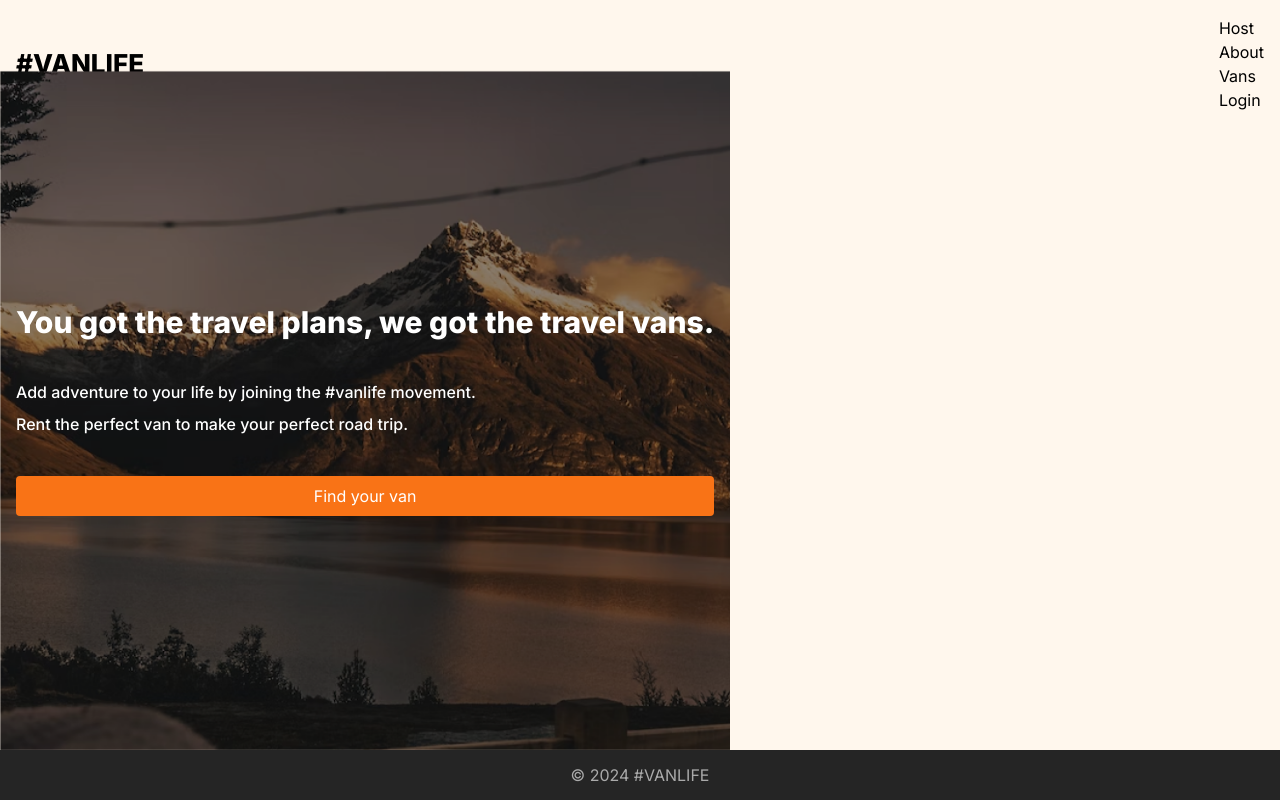
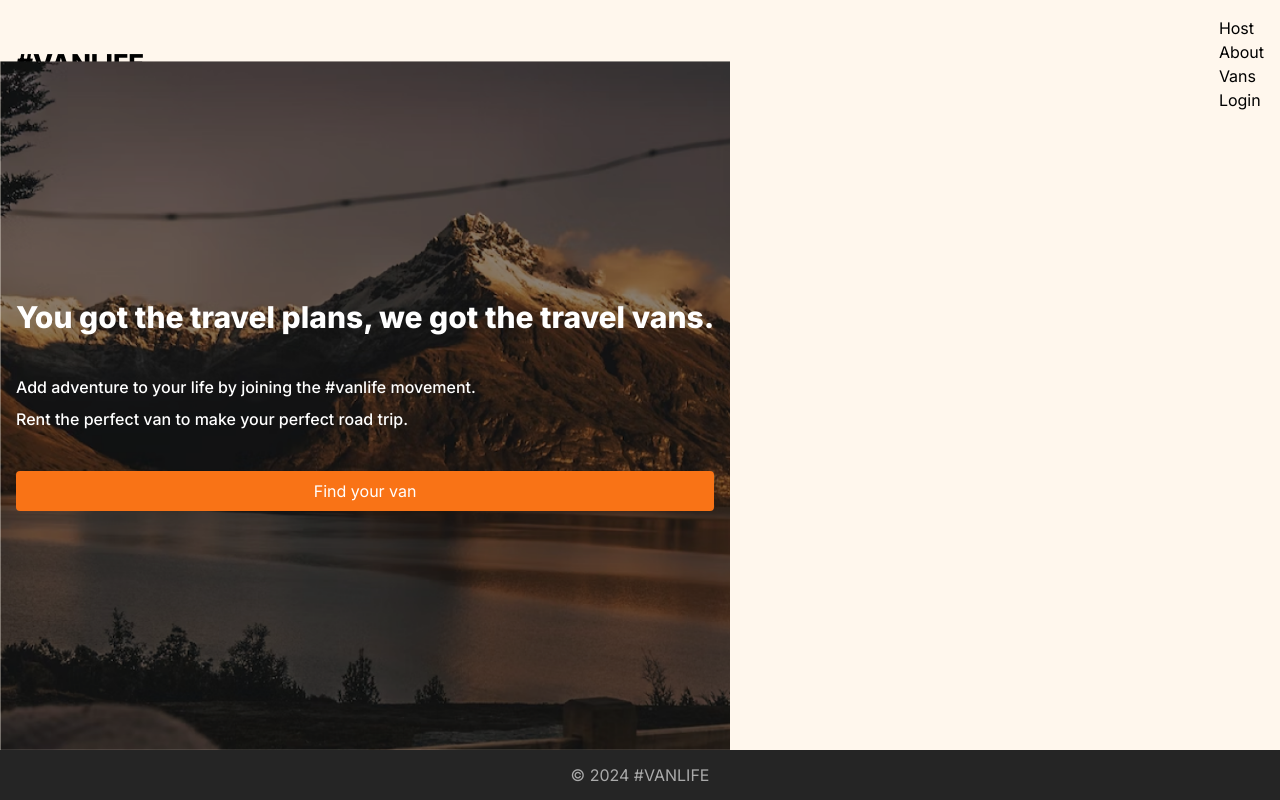
Before and after one commit to Kacperski81/van-life-typescript, a React (Vite) app: page / in a window 1280 px wide. Built offline with nearby package versions, Linux system fonts and the light colour scheme; what miragejs would draw is missing.

Commit message:
movile navigation

```diff
--- a/src/Layout/index.tsx
+++ b/src/Layout/index.tsx
@@ -20,8 +20,8 @@ export function Layout() {
     return (
         // <div className="grid grid-rows-layout font-sans max-w-screen-2xl mx-auto h-screen">
         <div
-            className={clsx("bg-background transition-[grid] duration-500 grid grid-rows-[70px_auto_50px] font-sans max-w-screen-2xl mx-auto h-screen",
-                { "transition-[grid] grid-rows-[180px_auto_50px]": !navToggle })}
+            className={clsx("bg-background transition-[grid] grid grid-rows-hiddenMenu font-sans max-w-screen-2xl mx-auto h-screen",
+                { "transition-[grid] grid grid-rows-shownMenu": !navToggle })}
         >
             <Header navToggle={navToggle} handleNavToggle={handleNavToggle} />
             <main className="flex">
--- a/tailwind.config.js
+++ b/tailwind.config.js
@@ -8,6 +8,10 @@ export default {
     extend: {
       fontFamily: {
         sans: ['Inter', 'sans-serif'],
+      },
+      gridTemplateRows: {
+        'hiddenMenu': '60px auto 50px',
+        'shownMenu': '160px auto 50px'
       },
       colors: {
         'background': '#FFF7ED',
```
